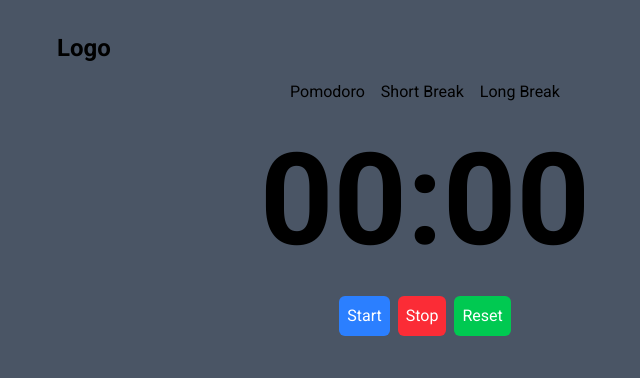
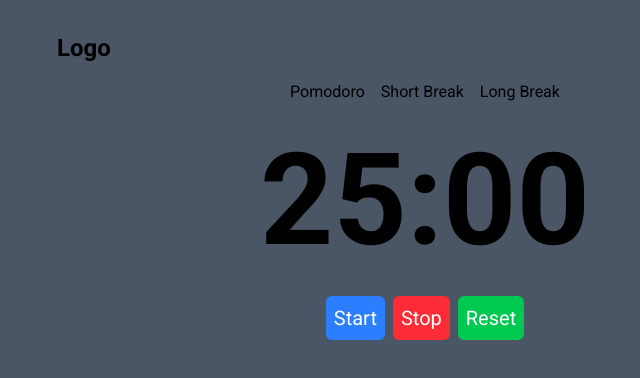
Before and after one commit to xhide341/morph-app, a React (Vite) app: page / in a window 1280 px wide. Shown: the top 378 px of the page, without its empty margins (215-855 px from the left). Built offline with nearby package versions, Linux system fonts and the light colour scheme.

Commit message:
feat: add timer functionality

```diff
--- a/package.json
+++ b/package.json
@@ -20,6 +20,7 @@
   },
   "devDependencies": {
     "@eslint/js": "^9.21.0",
+    "@types/node": "^22.13.9",
     "@types/react": "^19.0.10",
     "@types/react-dom": "^19.0.4",
     "@vitejs/plugin-react": "^4.3.4",
--- a/src/components/clock.tsx
+++ b/src/components/clock.tsx
@@ -1,4 +1,51 @@
+import { useState } from "react";
+
 export const Clock = () => {
+  const [time, setTime] = useState("25:00");
+  const [timerInterval, setTimerInterval] = useState<NodeJS.Timeout | null>(
+    null,
+  );
+
+  const handleStart = () => {
+    if (timerInterval) {
+      return;
+    }
+
+    const newInterval = setInterval(() => {
+      setTime((prevTime) => {
+        // Split the time into minutes and seconds
+        const [minutes, seconds] = prevTime.split(":");
+        if (minutes === "00" && seconds === "00") {
+          clearInterval(newInterval);
+          return "25:00";
+        }
+
+        const newSeconds = parseInt(seconds) - 1;
+        const newMinutes =
+          newSeconds < 0 ? parseInt(minutes) - 1 : parseInt(minutes);
+
+        return `${String(newMinutes).padStart(2, "0")}:${newSeconds < 0 ? "59" : String(newSeconds).padStart(2, "0")}`;
+      });
+    }, 1000);
+
+    setTimerInterval(newInterval);
+  };
+
+  const handleStop = () => {
+    if (timerInterval) {
+      clearInterval(timerInterval);
+      setTimerInterval(null);
+    }
+  };
+
+  const handleReset = () => {
+    if (timerInterval) {
+      clearInterval(timerInterval);
+      setTimerInterval(null);
+    }
+    setTime("25:00");
+  };
+
   return (
     <div className="flex flex-col items-center justify-center">
       <nav className="flex flex-row gap-4">
@@ -15,13 +62,24 @@ export const Clock = () => {
         </ul>
       </nav>
       <div className="flex flex-col items-center justify-center">
-        <h1 className="text-[8rem] font-bold">00:00</h1>
-        <div className="flex flex-row gap-2">
-          <button className="rounded-md bg-blue-500 p-2 text-white">
+        <h1 className="text-[8rem] font-bold">{time}</h1>
+        <div className="flex flex-row gap-2 text-xl">
+          <button
+            className="rounded-md bg-blue-500 p-2 text-white hover:scale-105 hover:cursor-pointer"
+            onClick={handleStart}
+          >
             Start
           </button>
-          <button className="rounded-md bg-red-500 p-2 text-white">Stop</button>
-          <button className="rounded-md bg-green-500 p-2 text-white">
+          <button
+            className="rounded-md bg-red-500 p-2 text-white hover:scale-105 hover:cursor-pointer"
+            onClick={handleStop}
+          >
+            Stop
+          </button>
+          <button
+            className="rounded-md bg-green-500 p-2 text-white hover:scale-105 hover:cursor-pointer"
+            onClick={handleReset}
+          >
             Reset
           </button>
         </div>
```
Also changed, not shown: 1 other file (tests, documents, lock files or other folders).
